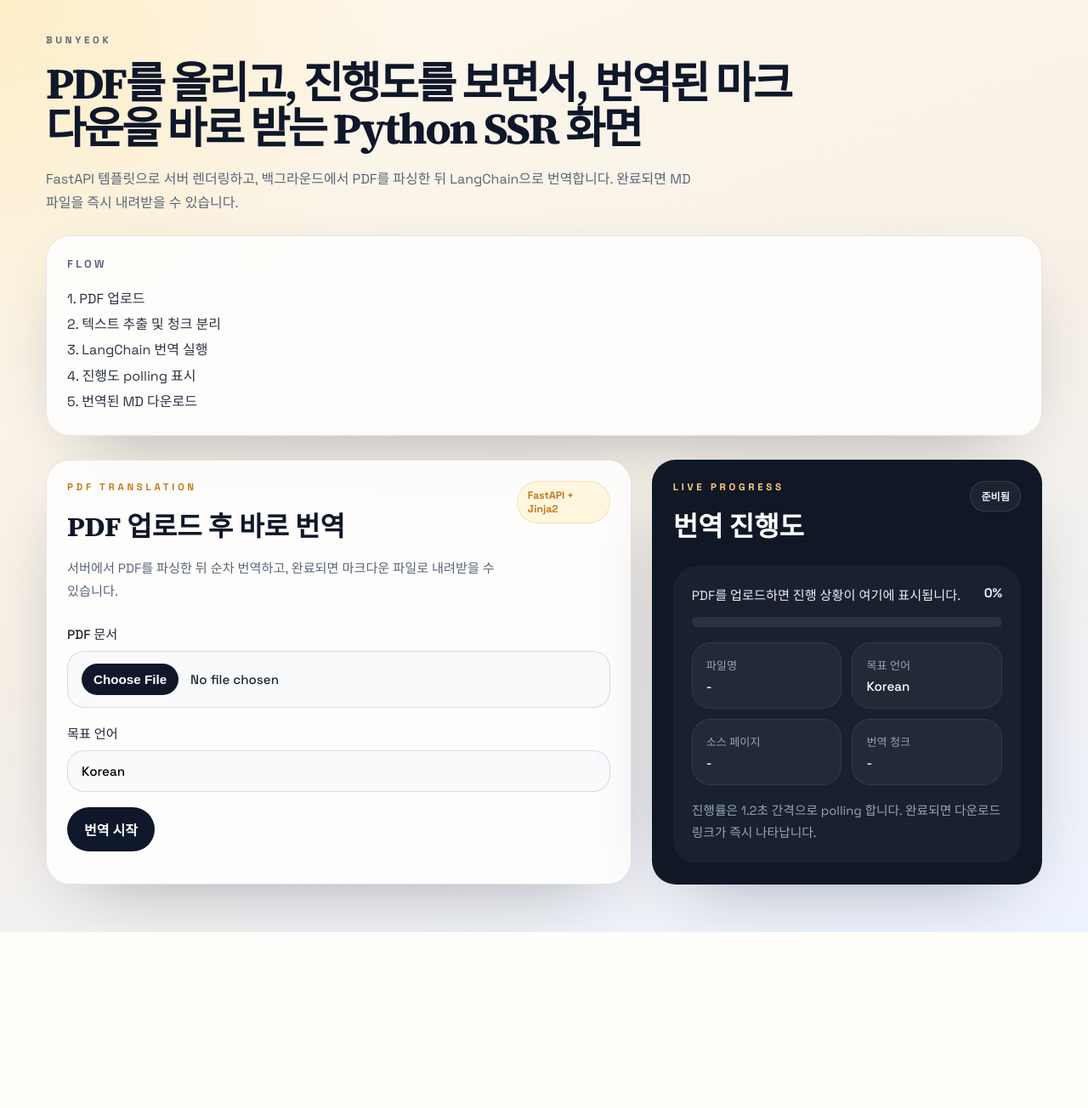
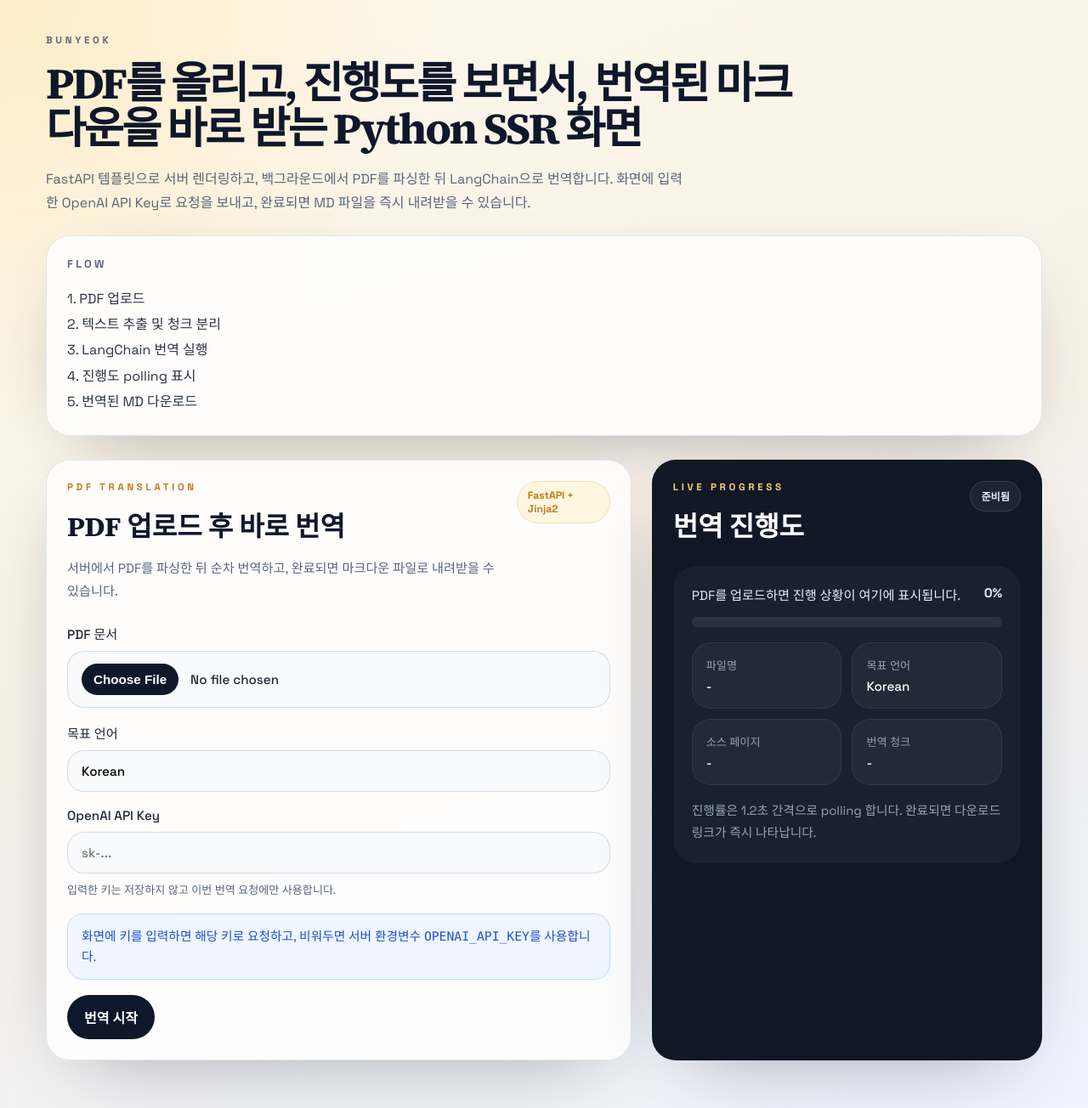
Before and after one commit to kimjoongwon/prj-bunyeok, a FastAPI app: page / in a window 1280 px wide. Shown: the whole page at 85% size. Before the commit the page ends 1097 px from the top, so only its background shows below. Run offline with FastAPI, Linux system fonts and the light colour scheme.

Commit message:
Use UI API keys for translation requests

```diff
--- a/bunyeok/main.py
+++ b/bunyeok/main.py
@@ -24,12 +24,17 @@ def translation_enabled() -> bool:
 
 @app.get("/", response_class=HTMLResponse)
 async def home(request: Request) -> HTMLResponse:
+    server_api_key_available = bool(os.getenv("OPENAI_API_KEY"))
+    mock_translation = os.getenv("MOCK_TRANSLATION", "false").lower() == "true"
+
     return templates.TemplateResponse(
         request,
         "index.html",
         {
             "translation_enabled": translation_enabled(),
             "default_target_language": "Korean",
+            "server_api_key_available": server_api_key_available,
+            "mock_translation": mock_translation,
         },
     )
 
@@ -39,6 +44,7 @@ async def create_job(
     background_tasks: BackgroundTasks,
     file: UploadFile = File(...),
     target_language: str = Form("Korean"),
+    openai_api_key: str = Form(""),
 ) -> JSONResponse:
     filename = file.filename or "document.pdf"
     looks_like_pdf = filename.lower().endswith(".pdf") or file.content_type == "application/pdf"
@@ -59,6 +65,7 @@ async def create_job(
         filename,
         file_bytes,
         target_language.strip() or "Korean",
+        openai_api_key.strip() or None,
     )
 
     return JSONResponse(
--- a/static/styles.css
+++ b/static/styles.css
@@ -185,6 +185,7 @@ code {
 }
 
 .field input[type="text"],
+.field input[type="password"],
 .field input[type="file"] {
   width: 100%;
   border-radius: 20px;
@@ -192,6 +193,13 @@ code {
   background: #f8fafc;
   padding: 14px 16px;
   font: inherit;
+}
+
+.field-help {
+  color: var(--muted);
+  font-size: 0.82rem;
+  font-weight: 400;
+  line-height: 1.5;
 }
 
 .field input[type="file"]::file-selector-button {
@@ -292,10 +300,22 @@ button:disabled {
   border: 1px solid #fecdd3;
 }
 
+.alert.info {
+  color: #1d4ed8;
+  background: #eff6ff;
+  border: 1px solid #bfdbfe;
+}
+
 .panel-dark .alert.error {
   color: #fecdd3;
   background: rgba(244, 63, 94, 0.12);
   border-color: rgba(251, 113, 133, 0.28);
+}
+
+.panel-dark .alert.info {
+  color: #bfdbfe;
+  background: rgba(59, 130, 246, 0.12);
+  border-color: rgba(96, 165, 250, 0.28);
 }
 
 .download-link {
--- a/templates/index.html
+++ b/templates/index.html
@@ -20,7 +20,8 @@
           <h1>PDF를 올리고, 진행도를 보면서, 번역된 마크다운을 바로 받는 Python SSR 화면</h1>
           <p class="hero-text">
             FastAPI 템플릿으로 서버 렌더링하고, 백그라운드에서 PDF를 파싱한 뒤
-            LangChain으로 번역합니다. 완료되면 MD 파일을 즉시 내려받을 수 있습니다.
+            LangChain으로 번역합니다. 화면에 입력한 OpenAI API Key로 요청을 보내고,
+            완료되면 MD 파일을 즉시 내려받을 수 있습니다.
           </p>
         </div>
         <aside class="flow-card">
@@ -66,16 +67,35 @@
               />
             </label>
 
-            {% if not translation_enabled %}
+            <label class="field">
+              <span>OpenAI API Key</span>
+              <input
+                id="openai-api-key"
+                name="openai_api_key"
+                type="password"
+                placeholder="sk-..."
+                autocomplete="off"
+              />
+              <small class="field-help">입력한 키는 저장하지 않고 이번 번역 요청에만 사용합니다.</small>
+            </label>
+
+            {% if mock_translation %}
+            <div class="alert info">
+              현재는 <code>MOCK_TRANSLATION=true</code> 상태입니다. 실제 LLM 호출 대신 mock 결과를 반환합니다.
+            </div>
+            {% elif not server_api_key_available %}
             <div class="alert error">
-              <code>OPENAI_API_KEY</code>를 설정하거나 <code>MOCK_TRANSLATION=true</code>로
-              실행하면 번역을 시작할 수 있습니다.
+              이 앱은 화면에 입력한 OpenAI API Key로 번역 요청을 보냅니다. 키를 입력한 뒤 번역을 시작해 주세요.
+            </div>
+            {% else %}
+            <div class="alert info">
+              화면에 키를 입력하면 해당 키로 요청하고, 비워두면 서버 환경변수 <code>OPENAI_API_KEY</code>를 사용합니다.
             </div>
             {% endif %}
 
             <div id="form-error" class="alert error hidden"></div>
 
-            <button type="submit" id="submit-button" {% if not translation_enabled %}disabled{% endif %}>
+            <button type="submit" id="submit-button">
               번역 시작
             </button>
           </form>
@@ -140,6 +160,7 @@
       const form = document.getElementById("translation-form");
       const fileInput = document.getElementById("file-input");
       const targetLanguageInput = document.getElementById("target-language");
+      const apiKeyInput = document.getElementById("openai-api-key");
       const formError = document.getElementById("form-error");
       const submitButton = document.getElementById("submit-button");
       const statusBadge = document.getElementById("status-badge");
@@ -154,6 +175,8 @@
       const statLanguage = document.getElementById("stat-language");
       const statPages = document.getElementById("stat-pages");
       const statChunks = document.getElementById("stat-chunks");
+      const serverApiKeyAvailable = {{ "true" if server_api_key_available else "false" }};
+      const mockTranslation = {{ "true" if mock_translation else "false" }};
 
       const labels = {
         queued: "대기 중",
@@ -221,6 +244,12 @@
           return;
         }
 
+        if (!mockTranslation && !serverApiKeyAvailable && !apiKeyInput.value.trim()) {
+          setError(formError, "OpenAI API Key를 입력해 주세요.");
+          apiKeyInput.focus();
+          return;
+        }
+
         if (pollTimer) {
           window.clearTimeout(pollTimer);
         }
@@ -234,6 +263,7 @@
         const body = new FormData();
         body.append("file", fileInput.files[0]);
         body.append("target_language", targetLanguageInput.value || "Korean");
+        body.append("openai_api_key", apiKeyInput.value || "");
 
         try {
           const response = await fetch("/api/jobs", {
```
Also changed, not shown: bunyeok/translator.py (+11 -3 lines), README.md.
